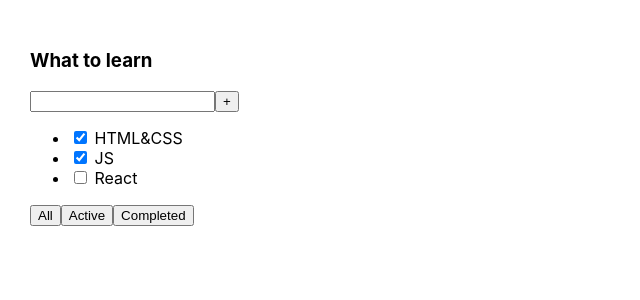
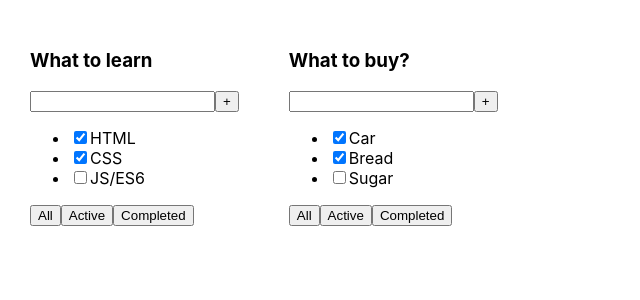
Before and after one commit to SlavaOST-it/ToDoList, a React (Create React App) app: page / in a window 1280 px wide. Shown: the top 300 px of the page, without its empty margins (0-640 px from the left). Built offline with nearby package versions, Linux system fonts and the light colour scheme.

Commit message:
Commit 1

```diff
--- a/src/App.tsx
+++ b/src/App.tsx
@@ -1,26 +1,27 @@
 import React from 'react';
 import './App.css';
+import TodoList, {TaskType} from "./TodoList";
 
 function App() {
+    const title_1: string = "What to learn"
+    const title_2: string = "What to buy?"
+
+    const tasks_1: Array<TaskType> = [
+        {id: 1, title: "HTML", isDone: true},
+        {id: 2, title: "CSS", isDone: true},
+        {id: 3, title: "JS/ES6", isDone: false},
+    ]
+
+    const tasks_2: Array<TaskType> = [
+        {id: 1, title: "Car", isDone: true},
+        {id: 2, title: "Bread", isDone: true},
+        {id: 3, title: "Sugar", isDone: false},
+    ]
+
     return (
         <div className="App">
-            <div>
-                <h3>What to learn</h3>
-                <div>
-                    <input/>
-                    <button>+</button>
-                </div>
-                <ul>
-                    <li><input type="checkbox" checked={true}/> <span>HTML&CSS</span></li>
-                    <li><input type="checkbox" checked={true}/> <span>JS</span></li>
-                    <li><input type="checkbox" checked={false}/> <span>React</span></li>
-                </ul>
-                <div>
-                    <button>All</button>
-                    <button>Active</button>
-                    <button>Completed</button>
-                </div>
-            </div>
+            <TodoList title={title_1} tasks={tasks_1}/>
+            <TodoList title={title_2} tasks={tasks_2}/>
         </div>
     );
 }
```
